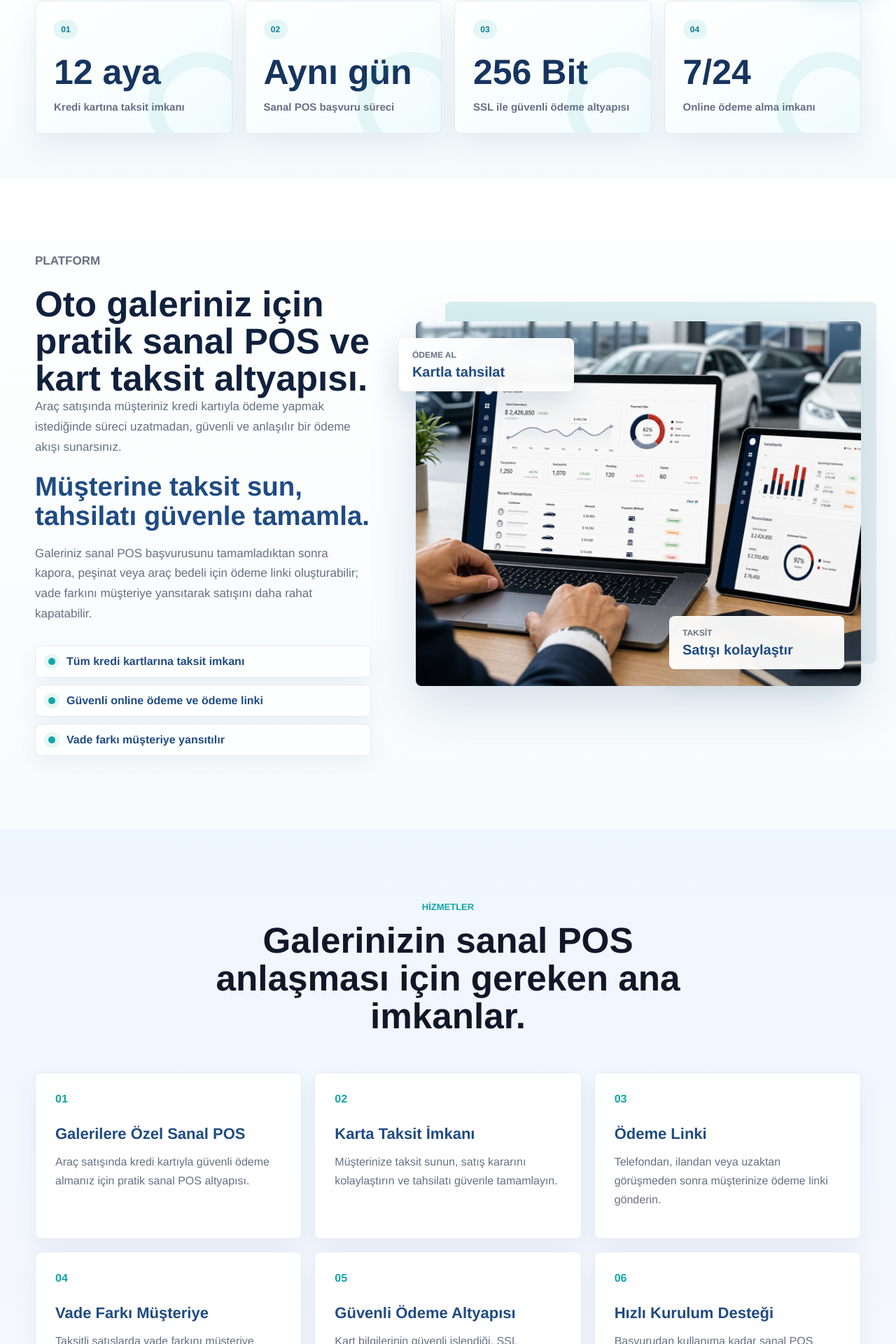
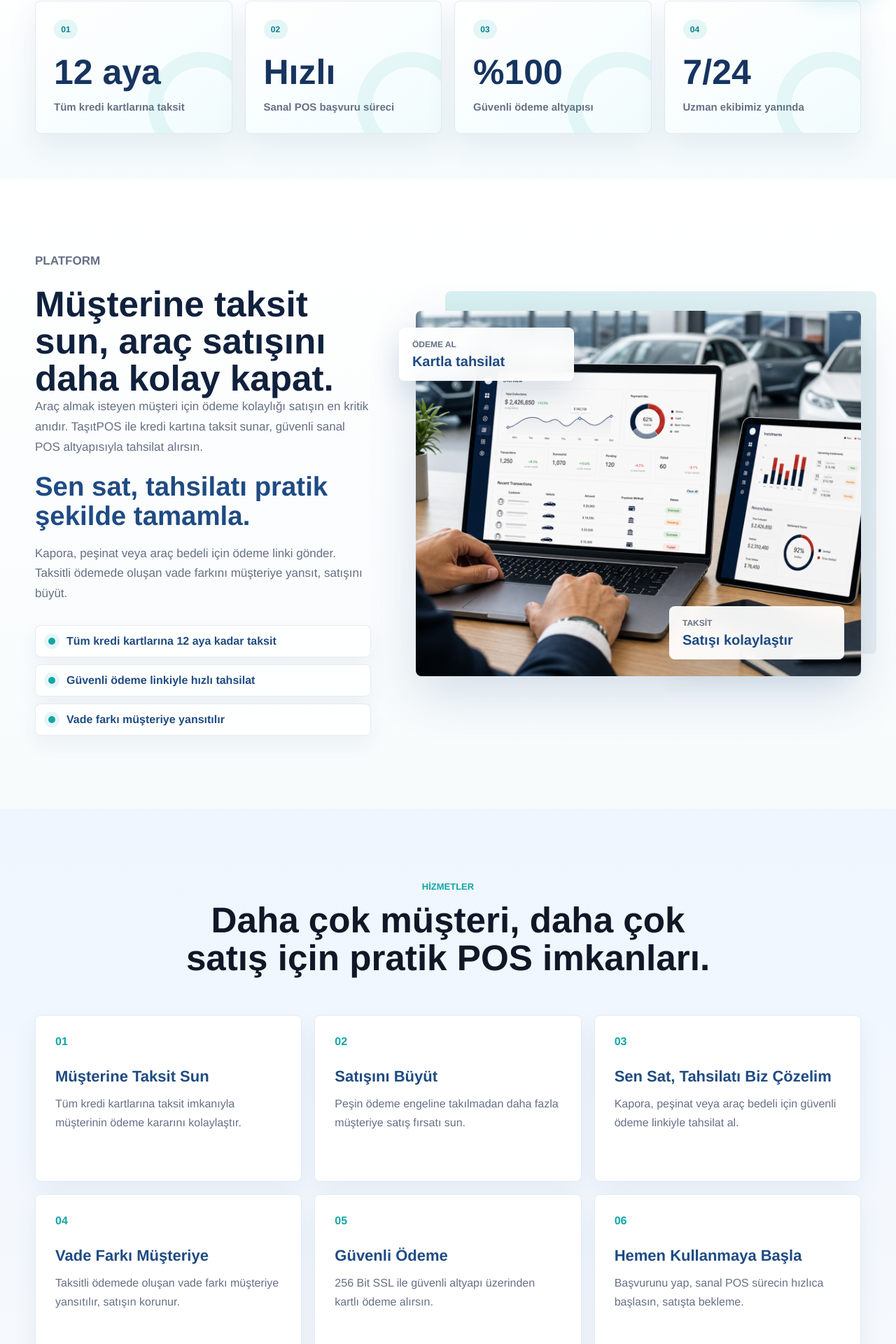
Before and after one commit to eliffvural/tasitPOS, a Next.js app: page / in a window 1280 px wide. Shown: the part 794-2714 px from the top of the page at 70% size. Built offline with nearby package versions, Linux system fonts and the light colour scheme.

Commit message:
Align copy with direct POS sales messaging

```diff
--- a/app/components.jsx
+++ b/app/components.jsx
@@ -87,8 +87,8 @@ function Footer() {
         <div>
           <Logo />
           <p>
-            Oto galerileri için kredi kartına taksit, güvenli sanal POS ve
-            hızlı online tahsilat çözümü.
+            Müşterine taksit sun, satışını büyüt. Oto galerileri için güvenli
+            sanal POS ve hızlı online tahsilat çözümü.
           </p>
         </div>
         <div>
@@ -103,8 +103,8 @@ function Footer() {
           <h2>Hizmetler</h2>
           <span>Sanal POS</span>
           <span>Ödeme Linki</span>
-          <span>Karta Taksit</span>
-          <span>Hızlı Başvuru</span>
+          <span>12 Aya Taksit</span>
+          <span>Hemen Başla</span>
         </div>
         <div>
           <h2>İletişim</h2>
@@ -144,8 +144,8 @@ export function PageIntro({ eyebrow, title, text }) {
           <p>{text}</p>
           <div className="intro-badges" aria-label="Platform özellikleri">
             <span>TCMB lisanslı altyapı</span>
-            <span>Kredi kartına taksit</span>
-            <span>Online ödeme linki</span>
+            <span>12 aya taksit</span>
+            <span>Güvenli ödeme linki</span>
           </div>
         </div>
         <aside className="intro-visual" aria-label="Oto galeri ödeme deneyimi">
@@ -205,12 +205,12 @@ export function ProcessList() {
   );
 }
 
-export function CTA({ title = "Galeriniz için sanal POS başvurusunu bugün başlatalım." }) {
+export function CTA({ title = "Müşterine taksit sun, satışını büyüt." }) {
   return (
     <section className="cta-band">
       <div className="container cta-inner">
         <div>
-          <p className="eyebrow">Hızlı Başvuru</p>
+          <p className="eyebrow">Hemen Başla</p>
           <h2>{title}</h2>
         </div>
         <div className="cta-actions">
--- a/app/iletisim/page.jsx
+++ b/app/iletisim/page.jsx
@@ -41,8 +41,8 @@ export default function ContactPage() {
     <SiteFrame>
       <PageIntro
         eyebrow="İletişim"
-        title="Galeriniz için sanal POS başvurusunu birlikte başlatalım."
-        text="Kredi kartına taksit, ödeme linki ve online tahsilat imkanları hakkında ekibimizle görüşebilirsiniz."
+        title="Hemen başla, müşterine taksit sun."
+        text="Sanal POS, kredi kartına taksit ve ödeme linki için ekibimizle hemen görüş."
       />
 
       <section className="section">
--- a/app/layout.js
+++ b/app/layout.js
@@ -7,7 +7,7 @@ export const metadata = {
     template: "%s | TaşıtPOS",
   },
   description:
-    "Oto galerileri için güvenli sanal POS, kredi kartına taksit ve online ödeme linki altyapısı.",
+    "Müşterine taksit sun, satışını büyüt. Oto galerileri için güvenli sanal POS ve online ödeme linki.",
   keywords: [
     "sanal pos",
     "oto galeri ödeme sistemi",
@@ -18,7 +18,7 @@ export const metadata = {
   openGraph: {
     title: "TaşıtPOS | Oto galerilere özel sanal POS",
     description:
-      "Galeriniz için güvenli sanal POS, hızlı ödeme linki ve kredi kartına taksit altyapısı.",
+      "Müşterine taksit sun, satışını büyüt. Güvenli sanal POS ve online ödeme linki.",
     url: "/",
     siteName: "TaşıtPOS",
     locale: "tr_TR",
@@ -36,7 +36,7 @@ export const metadata = {
     card: "summary_large_image",
     title: "TaşıtPOS | Oto galerilere özel sanal POS",
     description:
-      "Oto galerileri için güvenli sanal POS ve kredi kartına taksit imkanı.",
+      "Müşterine taksit sun, satışını büyüt. Oto galerileri için sanal POS.",
     images: ["/assets/images/tasitpos/hero-payment.png"],
   },
 };
--- a/app/page.jsx
+++ b/app/page.jsx
@@ -23,15 +23,15 @@ export default function Home() {
           <p className="eyebrow light">Galericiler için güvenli sanal POS çözümleri</p>
           <h1>TaşıtPOS</h1>
           <p>
-            Müşterine taksit sun, satışını büyüt. Sen sat, kartlı tahsilatı ve
-            sanal POS anlaşmasını kolayca çözelim.
+            Müşterine taksit sun, satışını büyüt. Sen sat, güvenli kartlı
+            tahsilatı TaşıtPOS ile kolayca çöz.
           </p>
           <div className="hero-actions">
             <a className="btn btn-primary" href={brand.registerUrl} target="_blank" rel="noreferrer">
               Hemen Sanal POS Başvurusu
             </a>
             <Link className="btn btn-ghost" href="/hizmetlerimiz">
-              Kart Taksit İmkanlarını İncele
+              Taksit İmkanlarını İncele
             </Link>
           </div>
         </div>
@@ -48,21 +48,21 @@ export default function Home() {
           <div className="platform-grid">
             <div className="copy-stack platform-copy">
               <p className="eyebrow">Platform</p>
-              <h2>Oto galeriniz için pratik sanal POS ve kart taksit altyapısı.</h2>
+              <h2>Müşterine taksit sun, araç satışını daha kolay kapat.</h2>
               <p>
-                Araç satışında müşteriniz kredi kartıyla ödeme yapmak
-                istediğinde süreci uzatmadan, güvenli ve anlaşılır bir ödeme
-                akışı sunarsınız.
+                Araç almak isteyen müşteri için ödeme kolaylığı satışın en
+                kritik anıdır. TaşıtPOS ile kredi kartına taksit sunar, güvenli
+                sanal POS altyapısıyla tahsilat alırsın.
               </p>
-              <h3>Müşterine taksit sun, tahsilatı güvenle tamamla.</h3>
+              <h3>Sen sat, tahsilatı pratik şekilde tamamla.</h3>
               <p>
-                Galeriniz sanal POS başvurusunu tamamladıktan sonra kapora,
-                peşinat veya araç bedeli için ödeme linki oluşturabilir; vade
-                farkını müşteriye yansıtarak satışını daha rahat kapatabilir.
+                Kapora, peşinat veya araç bedeli için ödeme linki gönder.
+                Taksitli ödemede oluşan vade farkını müşteriye yansıt, satışını
+                büyüt.
               </p>
               <div className="platform-points">
-                <span>Tüm kredi kartlarına taksit imkanı</span>
-                <span>Güvenli online ödeme ve ödeme linki</span>
+                <span>Tüm kredi kartlarına 12 aya kadar taksit</span>
+                <span>Güvenli ödeme linkiyle hızlı tahsilat</span>
                 <span>Vade farkı müşteriye yansıtılır</span>
               </div>
             </div>
@@ -90,7 +90,7 @@ export default function Home() {
         <div className="container">
           <SectionHeader
             eyebrow="Hizmetler"
-            title="Galerinizin sanal POS anlaşması için gereken ana imkanlar."
+            title="Daha çok müşteri, daha çok satış için pratik POS imkanları."
           />
           <ServiceGrid />
         </div>
@@ -102,8 +102,8 @@ export default function Home() {
             <SectionHeader
               align="left"
               eyebrow="Kurulum"
-              title="Başvurudan ödeme almaya kadar kolay ilerleyen süreç."
-              text="Amaç karmaşık program satmak değil; galerinizin hızlıca sanal POS kullanıp müşterisinden kartla tahsilat almasını sağlamak."
+              title="Hemen başla, kısa sürede tahsilat almaya başla."
+              text="Başvuru süreci sade ilerler. Sanal POS altyapın hazırlanır, müşterine taksit sunar ve güvenli ödeme alırsın."
             />
             <ProcessList />
           </div>
@@ -114,7 +114,7 @@ export default function Home() {
         <div className="container">
           <SectionHeader
             eyebrow="Bayi Deneyimleri"
-            title="Kart taksit sunan galeriler satış görüşmesini daha rahat kapatır."
+            title="Taksit imkanı satış konuşmasını güçlendirir."
           />
           <div className="testimonial-grid">
             {testimonials.map((item) => (
--- a/app/site-data.js
+++ b/app/site-data.js
@@ -23,51 +23,51 @@ export const navigation = [
 ];
 
 export const stats = [
-  { value: "12 aya", label: "Kredi kartına taksit imkanı" },
-  { value: "Aynı gün", label: "Sanal POS başvuru süreci" },
-  { value: "256 Bit", label: "SSL ile güvenli ödeme altyapısı" },
-  { value: "7/24", label: "Online ödeme alma imkanı" },
+  { value: "12 aya", label: "Tüm kredi kartlarına taksit" },
+  { value: "Hızlı", label: "Sanal POS başvuru süreci" },
+  { value: "%100", label: "Güvenli ödeme altyapısı" },
+  { value: "7/24", label: "Uzman ekibimiz yanında" },
 ];
 
 export const services = [
   {
-    title: "Galerilere Özel Sanal POS",
-    text: "Araç satışında kredi kartıyla güvenli ödeme almanız için pratik sanal POS altyapısı.",
+    title: "Müşterine Taksit Sun",
+    text: "Tüm kredi kartlarına taksit imkanıyla müşterinin ödeme kararını kolaylaştır.",
   },
   {
-    title: "Karta Taksit İmkanı",
-    text: "Müşterinize taksit sunun, satış kararını kolaylaştırın ve tahsilatı güvenle tamamlayın.",
+    title: "Satışını Büyüt",
+    text: "Peşin ödeme engeline takılmadan daha fazla müşteriye satış fırsatı sun.",
   },
   {
-    title: "Ödeme Linki",
-    text: "Telefondan, ilandan veya uzaktan görüşmeden sonra müşterinize ödeme linki gönderin.",
+    title: "Sen Sat, Tahsilatı Biz Çözelim",
+    text: "Kapora, peşinat veya araç bedeli için güvenli ödeme linkiyle tahsilat al.",
   },
   {
     title: "Vade Farkı Müşteriye",
-    text: "Taksitli satışlarda vade farkını müşteriye yansıtarak tahsilatınızı daha net yönetin.",
+    text: "Taksitli ödemede oluşan vade farkı müşteriye yansıtılır, satışın korunur.",
   },
   {
-    title: "Güvenli Ödeme Altyapısı",
-    text: "Kart bilgilerinin güvenli işlendiği, SSL korumalı ve kontrollü ödeme deneyimi.",
+    title: "Güvenli Ödeme",
+    text: "256 Bit SSL ile güvenli altyapı üzerinden kartlı ödeme alırsın.",
   },
   {
-    title: "Hızlı Kurulum Desteği",
-    text: "Başvurudan kullanıma kadar sanal POS süreciniz için kolay ve anlaşılır destek.",
+    title: "Hemen Kullanmaya Başla",
+    text: "Başvurunu yap, sanal POS sürecin hızlıca başlasın, satışta bekleme.",
   },
 ];
 
 export const processSteps = [
   {
-    title: "Başvurunu yap",
-    text: "Galeri bilgilerinizi paylaşın, sanal POS başvuru süreciniz hızlıca başlatılsın.",
+    title: "Hemen başvur",
+    text: "Galeri bilgilerini paylaş, sanal POS başvuru sürecin hızlıca başlasın.",
   },
   {
-    title: "Sanal POS'un aktive olsun",
-    text: "Ödeme alma altyapınız hazırlanır, kart taksit seçenekleri kullanımınıza açılır.",
+    title: "Taksit seçeneklerin açılsın",
+    text: "Kredi kartına taksit ve ödeme linki altyapısı satış akışına hazır hale gelsin.",
   },
   {
-    title: "Müşterinden ödeme al",
-    text: "Müşterine taksit sun, ödeme linkini gönder ve satış tahsilatını güvenle tamamla.",
+    title: "Ödeme al",
+    text: "Müşterine taksit sun, ödeme linkini gönder, tahsilatı güvenle tamamla.",
   },
 ];
 
```
Also changed, not shown: app/hakkimizda/page.jsx (+11 -12 lines), app/hizmetlerimiz/page.jsx (+11 -11 lines), app/referanslar/page.jsx (+7 -7 lines).
